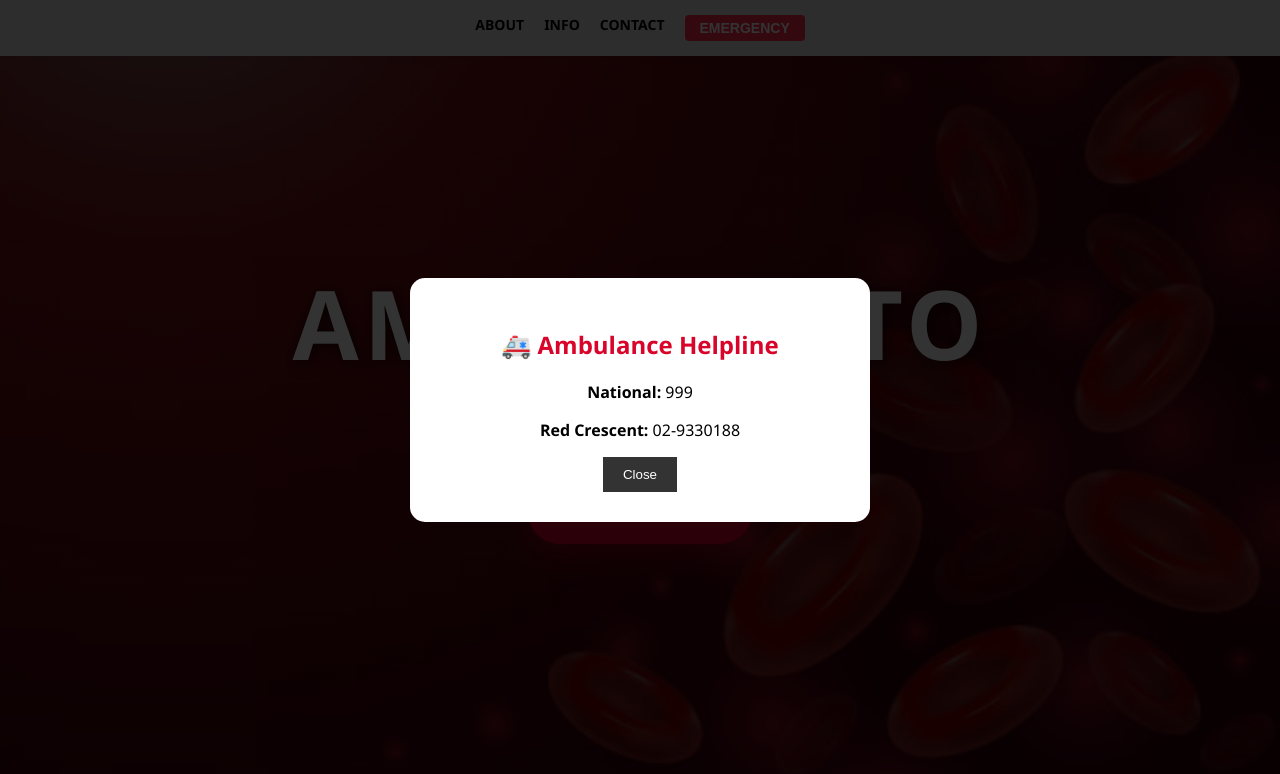
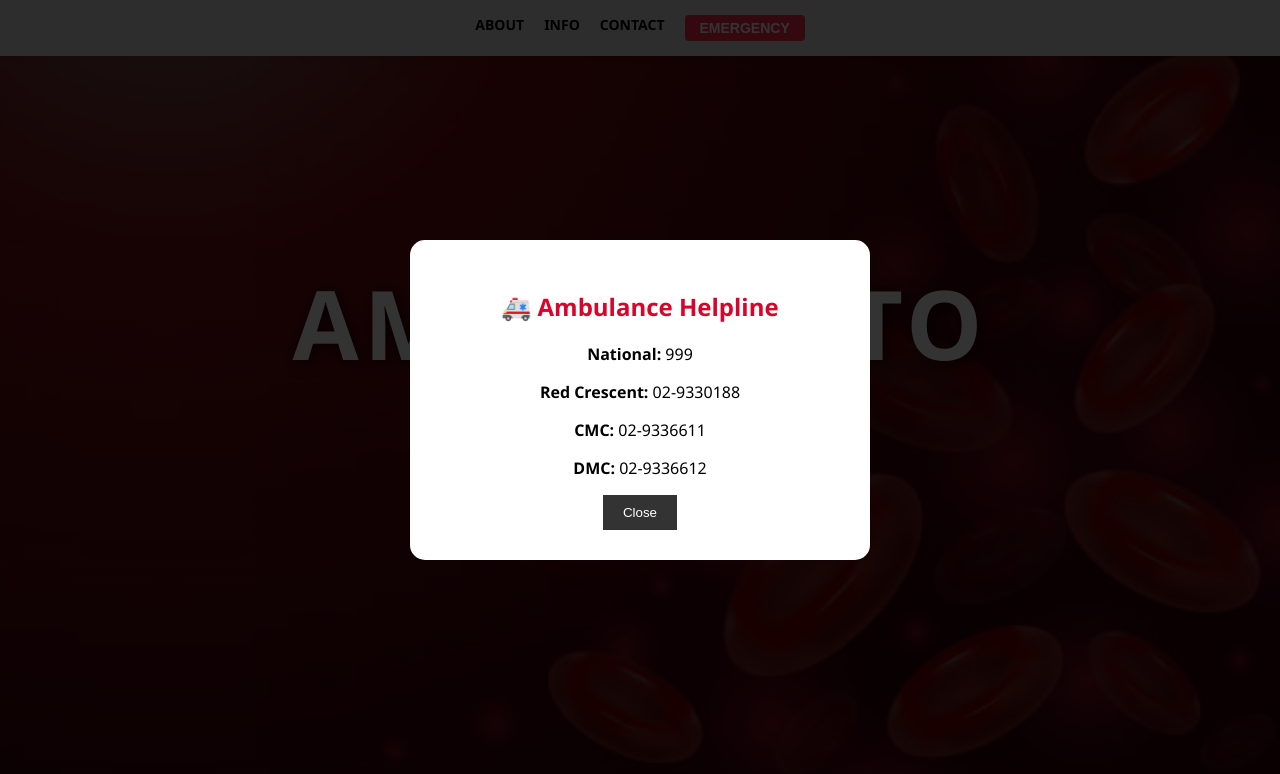
Before and after one commit to adnanajmain16/MyBlood, a plain HTML site: page index.html in a window 1280 px wide. Both pictures are taken after a click on the button "EMERGENCY". Drawn offline with Linux system fonts and the light colour scheme.

Commit message:
Update index.html

```diff
--- a/index.html
+++ b/index.html
@@ -57,6 +57,8 @@
             <h2 style="color: #d90429;">🚑 Ambulance Helpline</h2>
             <p><strong>National:</strong> 999</p>
             <p><strong>Red Crescent:</strong> 02-9330188</p>
+            <p><strong>CMC:</strong> 02-9336611</p>
+            <p><strong>DMC:</strong> 02-9336612</p>
             <button onclick="closeEmergency()" style="background: #333; color: white; border: none; padding: 10px 20px; cursor: pointer;">Close</button>
         </div>
     </div>
@@ -67,4 +69,5 @@
     </script>
 
 </body>
+
 </html>
```
